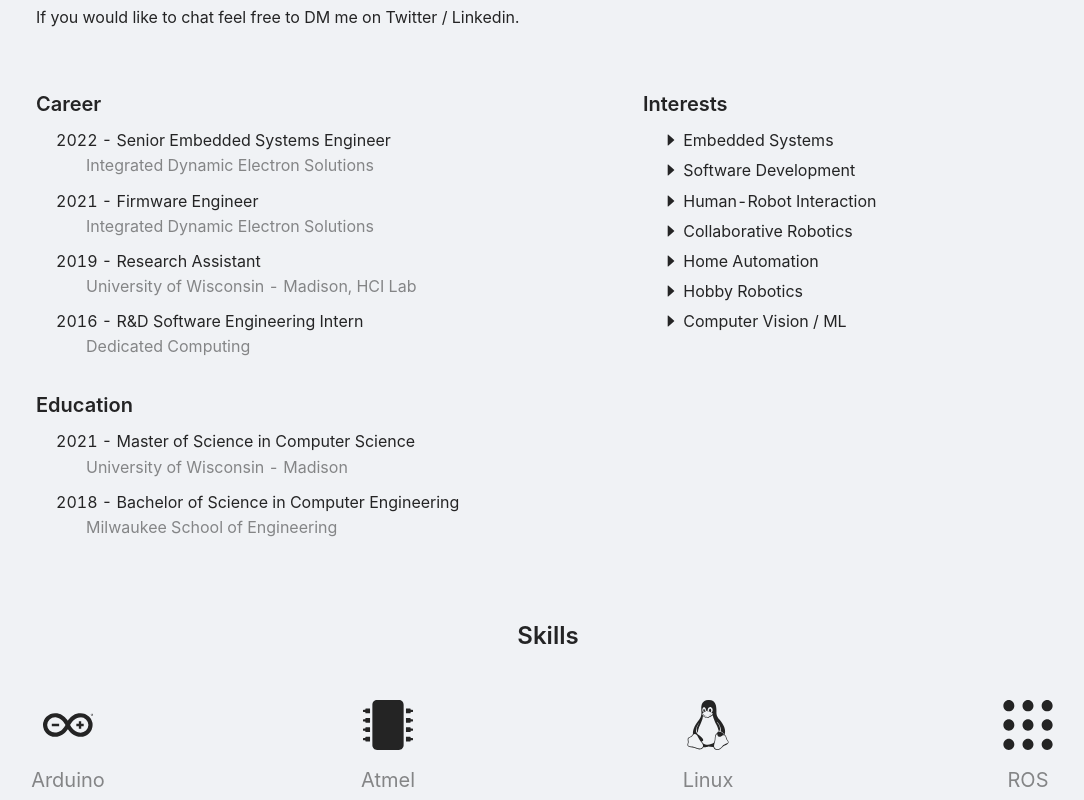
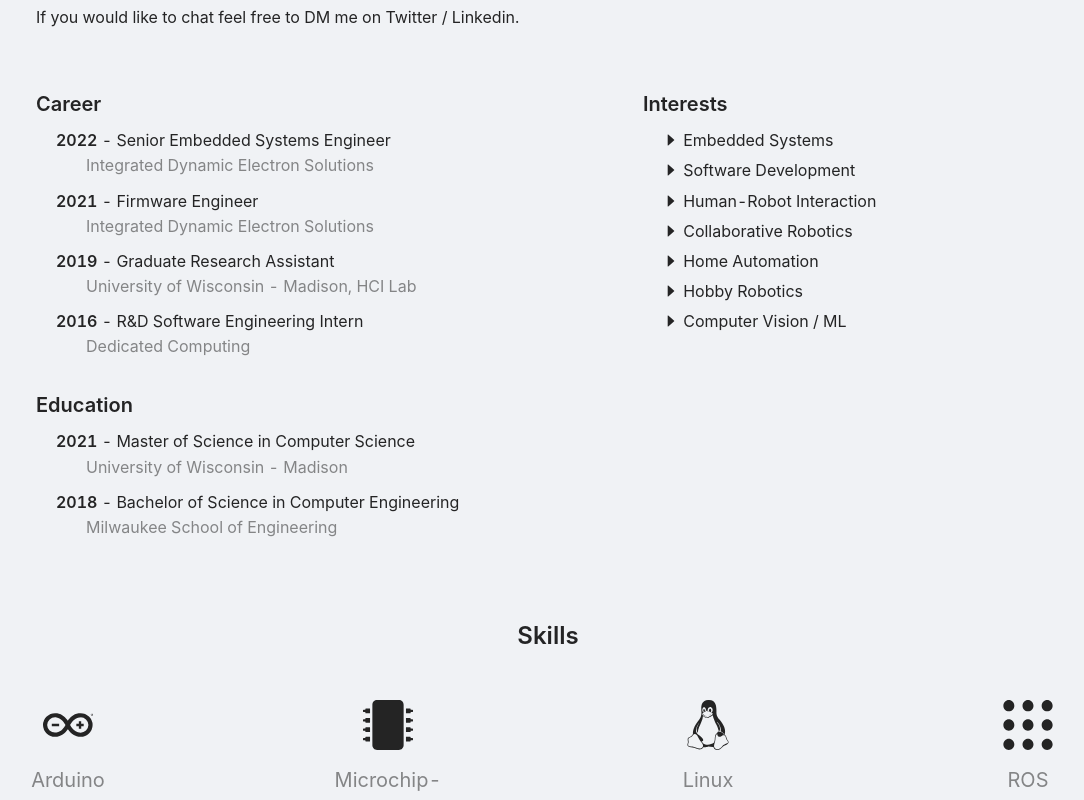
Before and after one commit to curthenrichs/curthenrichs.github.io, a React (Create React App) app: page / in a window 1280 px wide. Shown: the part 940-1740 px from the top of the page, without its empty margins (92-1176 px from the left). Built offline with nearby package versions, Linux system fonts and the light colour scheme.

Commit message:
cleaning up biography section and adding hover content to all skills

```diff
--- a/src/components/PageTemplate.jsx
+++ b/src/components/PageTemplate.jsx
@@ -68,7 +68,6 @@ class PageTemplate extends Component {
 
         return {...acc, [entry.navItem]: {area, point}};
     }, {});
-    console.log(data);
 
     // Find best area match
     let nextChoice = [activeNavItem];
--- a/src/content/biography.js
+++ b/src/content/biography.js
@@ -44,7 +44,7 @@ const data = {
         "time": "2021"
     },
     {
-        "position": "Research Assistant",
+        "position": "Graduate Research Assistant",
         "field": "Human-Robot Interaction",
         "link": "https://peopleandrobots.wisc.edu/",
         "place": "University of Wisconsin - Madison, HCI Lab",
--- a/src/content/markdown/Biography.md
+++ b/src/content/markdown/Biography.md
@@ -1,7 +1,7 @@
 Hello, I'm Curt, an embedded engineer currently working on peripherals for time-resolved transmission electron microscopy.
 My work spans from the mundane (board bringup, minor EDA in response to the parts shortage, and firmware maintenance) to the
 intellectually stimulating (FPGA / SOC firmware development) with plenty of small batch manufacturing and QA mixed in. My
-firmware work tends to be within Xilinx and Microchip / Atmel ecosystems though I have dabbled with others.
+firmware work tends to be within Xilinx and Microchip-Atmel ecosystems though I have dabbled with others.
 
 Back in graduate school I studied *Computer Science* with a focus on how humans can effectively utilize collaborative robots
 within the manufacturing context. My time as a grad student and research assistant at UW - Madison balances my *Computer
--- a/src/content/skills.js
+++ b/src/content/skills.js
@@ -3,19 +3,20 @@ const data = {
     {
       "name": "Arduino",
       "progress": 99,
-      "icon": "arduino"
+      "icon": "arduino",
+      "hover": "Uno, ESP, Teensy"
     },
     {
-      "name": "Atmel",
+      "name": "Microchip-Atmel",
       "progress": 70,
       "icon": "microchip",
-      "hover": "C Programming"
+      "hover": "AVR, SAM"
     },
     {
       "name": "Linux",
       "progress": 70,
       "icon": "linux",
-      "hover": "Ubuntu / Debian Family"
+      "hover": "Ubuntu / Debian"
     },
     {
       "name": "ROS",
@@ -26,109 +27,122 @@ const data = {
     {
       "name": "C/C++",
       "progress": 70,
-      "icon": "c"
+      "icon": "c",
+      "hover": "Mostly baremetal C"
     },
     {
       "name": "Python",
       "progress": 80,
-      "icon": "python"
+      "icon": "python",
+      "hover": "Grad School & Robotics"
     },
     {
       "name": "Java",
       "progress": 60,
-      "icon": "java"
+      "icon": "java",
+      "hover": "Coursework"
     },
     {
       "name": "Nodejs",
       "progress": 50,
-      "icon": "nodejs"
+      "icon": "nodejs",
+      "hover": "Automation Servers"
     },
     {
       "name": "Git",
       "progress": 55,
-      "icon": "git"
+      "icon": "git",
+      "hover": "gitlab (work) & github (personal)"
     },
     {
       "name": "Universal Robots",
       "progress": 70,
       "icon": "robot",
-      "hover": "Among other platforms"
+      "hover": "UR5, UR3e"
     },
     {
       "name": "Unity",
       "progress": 60,
-      "icon": "unity"
+      "icon": "unity",
+      "hover": "Game Dev. & Hololens"
     },
     {
       "name": "CSharp",
       "progress": 60,
-      "icon": "csharp"
+      "icon": "csharp",
+      "hover": "Game Dev. & Hololens"
     },
     {
       "name": "Hololens",
       "progress": 50,
-      "icon": "microsoft"
+      "icon": "microsoft",
+      "hover": "AR Robotics GUI"
     },
     {
       "name": "React",
       "progress": 50,
-      "icon": "react"
+      "icon": "react",
+      "hover": "Robotics GUIs & Automation Dashboards"
     },
     {
       "name": "Angular",
       "progress": 45,
-      "icon": "angular"
+      "icon": "angular",
+      "hover": "Robotics GUIs"
     },
     {
       "name": "Javascript",
       "progress": 50,
-      "icon": "javascript"
+      "icon": "javascript",
+      "hover": "Web (various)"
     },
     {
       "name": "Keras",
       "progress": 40,
-      "icon": "keras"
+      "icon": "keras",
+      "hover": "ML Coursework"
     },
     {
       "name": "MATLAB",
       "progress": 30,
-      "icon": "matlab"
+      "icon": "matlab",
+      "hover": "Coursework"
     },
     {
-      "name": "Relaxed-IK",
+      "name": "Motion Planning",
       "progress": 50,
-      "icon": "robot"
+      "icon": "robot",
+      "hover": "MoveIT, Relaxed-IK / Lively-TK"
     },
     {
       "name": "Latex / Overleaf",
       "progress": 30,
-      "icon": "overleaf"
+      "icon": "overleaf",
+      "hover": "Coursework & Research"
     },
     {
-      "name": "Trello / Jira",
+      "name": "Atlassian",
       "progress": 30,
-      "icon": "atlassian"
+      "icon": "atlassian",
+      "hover": "Trello, Jira, Confluence"
     },
     {
       "name": "MongoDB",
       "progress": 30,
-      "icon": "mongodb"
+      "icon": "mongodb",
+      "hover": "Web (various)"
     },
     {
-      "name": "Fusion 360",
+      "name": "FPGA / SOC",
       "progress": 30,
-      "icon": "autodesk"
-    },
-    {
-      "name": "VHDL",
-      "progress": 30,
-      "icon": "microchip"
+      "icon": "microchip",
+      "hover": "Verilog, VHDL for Intel Cyclone and Xilinx Zynq"
     },
     {
       "name": "Assembly",
       "progress": 30,
       "icon": "microchip",
-      "hover": "(NIOS, MIPS, ARM)"
+      "hover": "NIOS, MIPS, ARM"
     }
   ]
 };
--- a/src/pages/sections/MainHome.jsx
+++ b/src/pages/sections/MainHome.jsx
@@ -92,7 +92,7 @@ const Education = (props) => {
                         shouldCollapse: abbreviate,
                         children: list.map((education, idx) => (
                             <div key={idx} style={{ paddingBottom: '10px'}}>
-                                {education.time}&nbsp;-&nbsp;
+                                <Text strong={true}>{education.time}</Text>&nbsp;-&nbsp;
                                 <Text>{education.title}</Text>
                                 <br/>
                                 <Text style={{padding: '0 30px'}} type="secondary" >{education.school}</Text>
@@ -124,7 +124,7 @@ const Career = (props) => {
                         shouldCollapse: abbreviate,
                         children: list.map((job, idx) => (
                             <div key={idx} style={{ paddingBottom: '10px'}}>
-                                {job.time}&nbsp;-&nbsp;
+                                <Text strong={true}>{job.time}</Text>&nbsp;-&nbsp;
                                 <Text>{job.position}</Text>
                                 <br/>
                                 <Text style={{padding: '0 30px'}} type="secondary">{job.place}</Text>
--- a/src/pages/sections/Skills.jsx
+++ b/src/pages/sections/Skills.jsx
@@ -64,8 +64,6 @@ const SectionSkills = (props) => {
             let span = Math.floor(24 / items);
             if (span < 1) span = 1;
 
-            console.log(span)
-
             let newData = new Array(rows).fill().map(_ => skillsCopy.splice(0,items));
 
             const shouldCollapse = newData.length > 2;
```
